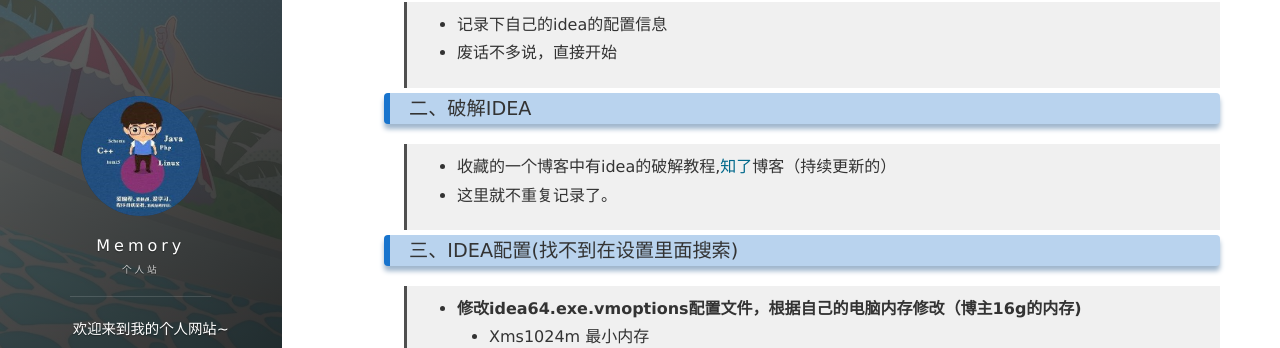
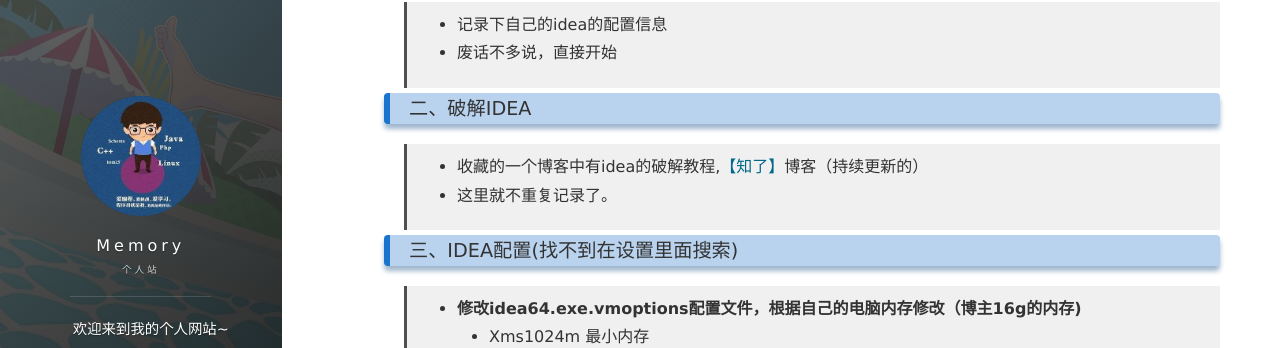
Before and after one commit to dhshenc/dhshenc.github.io, a Jekyll site: the page built from _posts/其他/2020-04-14-IDEA配置.md, in a window 1280 px wide and 900 px high. Shown: the part 187-535 px from the top of the window. Built offline with Jekyll 4.4.1, drawn with Linux system fonts in a browser that asks for light colours; nearby versions of some CDN libraries; comment, search, counter and statistics services are not loaded.

Commit message:
修改格式

```diff
--- a/_posts/其他/2020-04-14-IDEA配置.md
+++ b/_posts/其他/2020-04-14-IDEA配置.md
@@ -11,7 +11,7 @@ tag: IDEA配置
 
 ### 二、破解IDEA
 
-> * 收藏的一个博客中有idea的破解教程,[知了](https://www.zhile.com)博客（持续更新的）
+> * 收藏的一个博客中有idea的破解教程,[【知了】](https://www.zhile.com)博客（持续更新的）
 > * 这里就不重复记录了。
 
 ### 三、IDEA配置(找不到在设置里面搜索)
```
